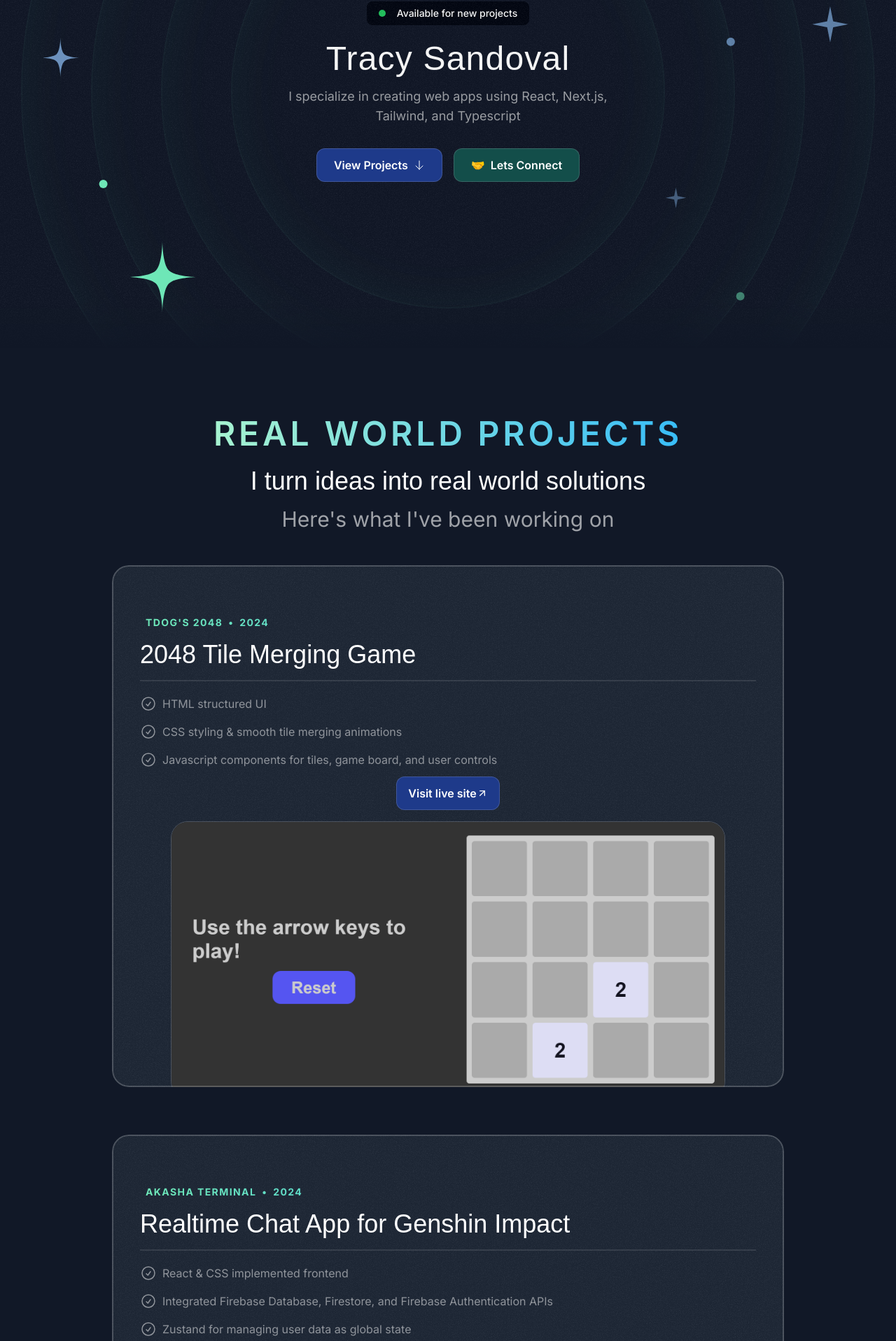
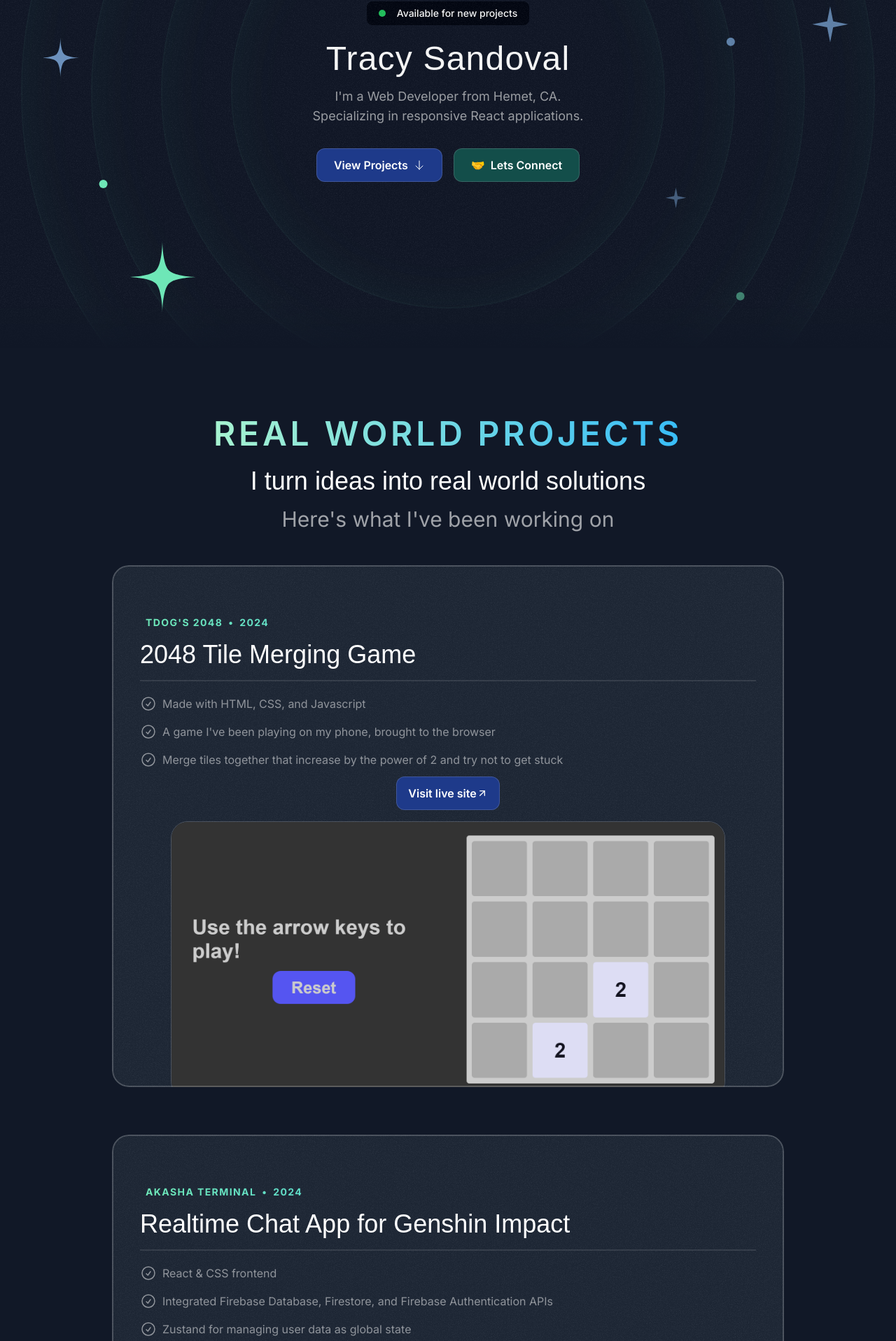
Before and after one commit to tdogcodes/Portfolio, a Next.js app in the folder starter-template/: page / in a window 1280 px wide. Shown: the part 238-2155 px from the top of the page at 70% size. Built offline with nearby package versions, Linux system fonts and the light colour scheme; a web font is replaced by a local one.

Commit message:
revisions

```diff
--- a/starter-template/src/sections/About.tsx
+++ b/starter-template/src/sections/About.tsx
@@ -1,6 +1,6 @@
 import { SectionHeader } from "@/components/SectionHeader";
 import { Card } from "@/components/Card";
-import bookImage from "@/assets/images/book-cover.png";
+import wguLogo from "@/assets/images/wguLogo.png";
 import Image from "next/image";
 import JavascriptIcon from "@/assets/icons/javascript.svg";
 import HtmlIcon from "@/assets/icons/html5.svg";
@@ -55,20 +55,20 @@ const hobbies = [
     emoji: "🏺",
   },
   {
-    title: "Hanging out my cat",
+    title: "Petting my cat",
     emoji: "🐈",
   },
   {
-    title: "Gaming",
-    emoji: "🖥️",
+    title: "Genshin Impact",
+    emoji: "✨",
   },
   {
     title: "Anime",
-    emoji: "📺",
+    emoji: "😎",
   },
   {
-    title: "Reading",
-    emoji: "📘",
+    title: "Learning new tech",
+    emoji: "🤖",
   },
 ];
 
@@ -80,8 +80,8 @@ export const AboutSection = () => {
     <div className="mt-20 flex flex-col gap-8">
       <div className="md:grid md:grid-cols-5 md:gap-8">
           <Card className=" md:col-span-2 sm:mb-8 md:mb-0">
-          <CardHeader title="My Reads" description="Some of the latest books I've read"/>
-              <div className="w-40 mx-auto mt-8"><Image src={bookImage} alt="Book Cover" width={300} height={300}/></div>
+          <CardHeader title="My School" description="Bachelor of Science in Computer Science"/>
+              <div className="w-40 mx-auto mt-8"><Image src={wguLogo} alt="Book Cover" width={300} height={300}/></div>
           </Card>
         <Card className="md:col-span-3 ">
           <CardHeader title="My Toolbox" description="The tools I use to build web applications"/>
--- a/starter-template/src/sections/Hero.tsx
+++ b/starter-template/src/sections/Hero.tsx
@@ -70,7 +70,7 @@ export const HeroSection = () => {
       <div className="max-w-lg mx-auto">
         <h1 className="font-serif text-3xl md:text-5xl text-center mt-6 tracking-wide">Tracy Sandoval</h1>
         <p className="mt-4 text-center text-white/60 md:text-lg">
-          I specialize in creating web apps using React, Next.js, Tailwind, and Typescript
+          I'm a Web Developer from Hemet, CA. <br/> Specializing in responsive React applications.
         </p>
       </div>
       <div className="flex flex-col md:flex-row justify-center items-center mt-8 gap-4">
--- a/starter-template/src/sections/Projects.tsx
+++ b/starter-template/src/sections/Projects.tsx
@@ -13,11 +13,11 @@ const portfolioProjects = [
     year: "2024",
     title: "2048 Tile Merging Game",
     results: [
-      { title: "HTML structured UI" },
-      { title: "CSS styling & smooth tile merging animations" },
-      { title: "Javascript components for tiles, game board, and user controls" },
+      { title: "Made with HTML, CSS, and Javascript" },
+      { title: "A game I've been playing on my phone, brought to the browser" },
+      { title: "Merge tiles together that increase by the power of 2 and try not to get stuck" },
     ],
-    link: "https://youtu.be/4k7IdSLxh6w",
+    link: "https://tdog2048.netlify.app",
     image: Game,
   },
   {
@@ -25,7 +25,7 @@ const portfolioProjects = [
     year: "2024",
     title: "Realtime Chat App for Genshin Impact",
     results: [
-      { title: "React & CSS implemented frontend" },
+      { title: "React & CSS frontend" },
       { title: "Integrated Firebase Database, Firestore, and Firebase Authentication APIs" },
       { title: "Zustand for managing user data as global state" },
     ],
```
Also changed, not shown: starter-template/src/assets/images/wguLogo.png (added).
